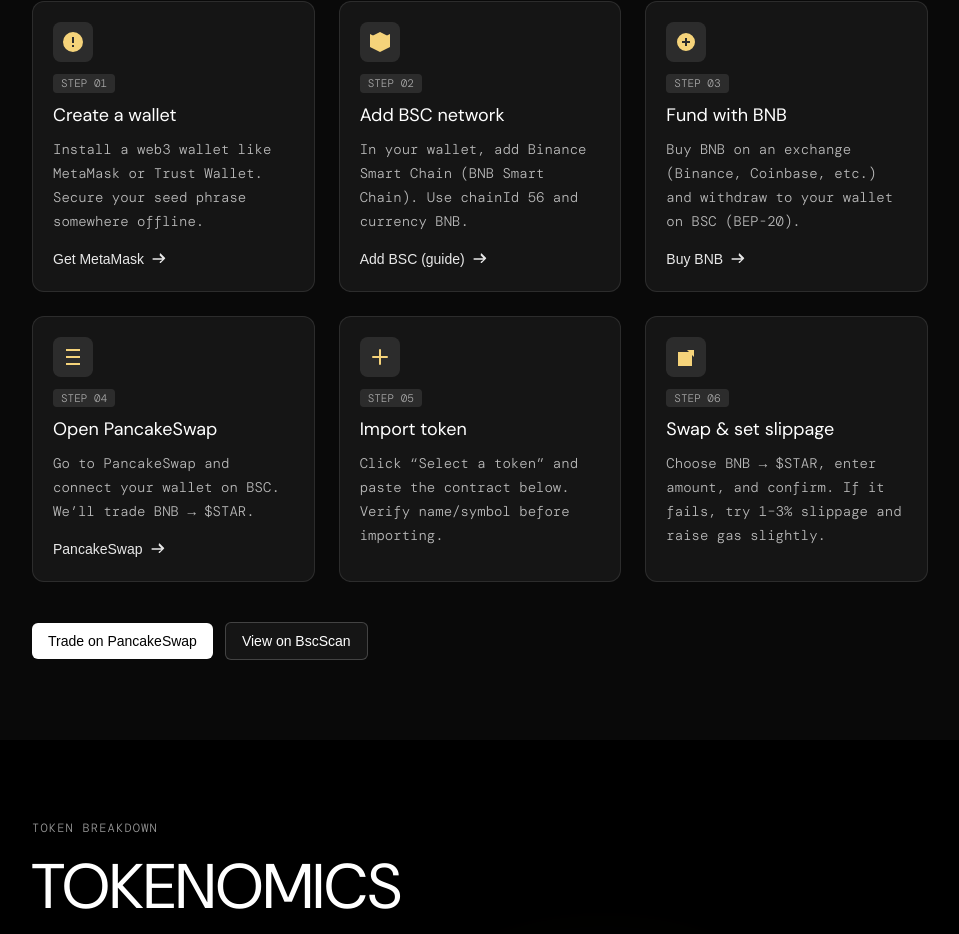
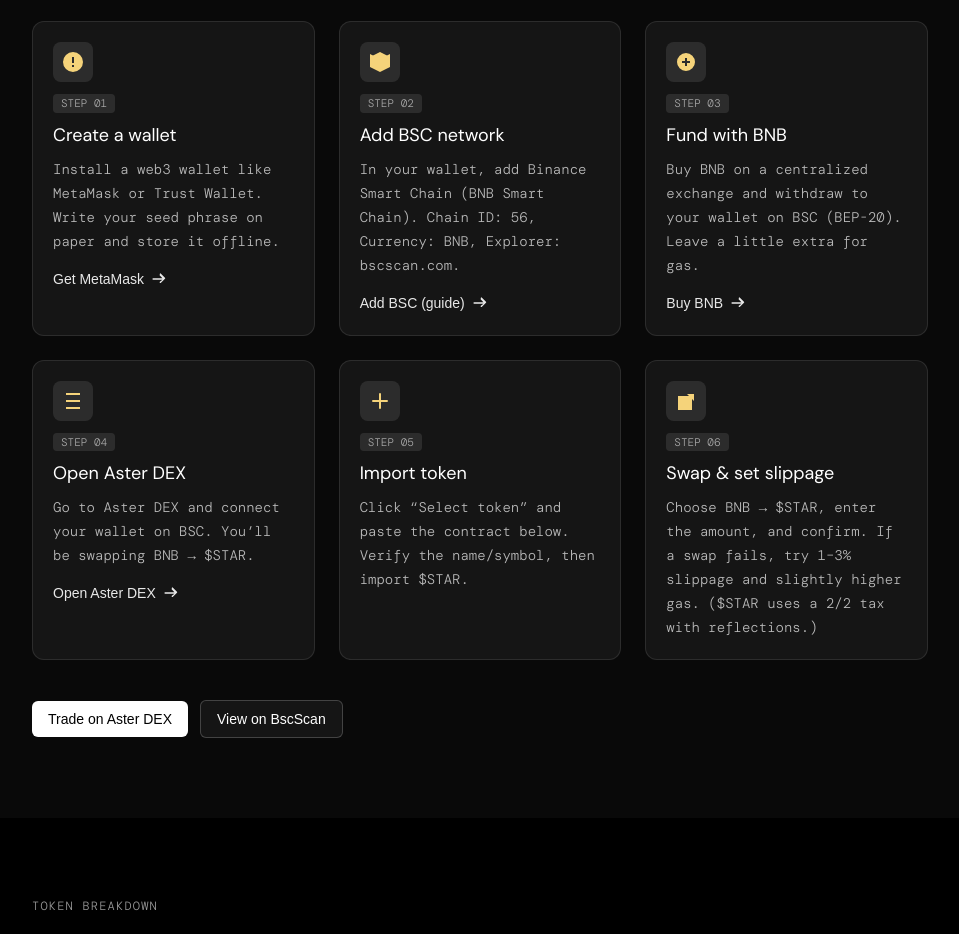
Before and after one commit to jakia12/astarboy, a Next.js app: page / in a window 1280 px wide. Shown: the part 2932-3866 px from the top of the page, without its empty margins (160-1119 px from the left). Built offline with nearby package versions, Linux system fonts and the light colour scheme.

Commit message:
some text removed

```diff
--- a/app/components/HowToBuy.jsx
+++ b/app/components/HowToBuy.jsx
@@ -8,7 +8,7 @@
 const steps = [
   {
     title: "Create a wallet",
-    desc: "Install a web3 wallet like MetaMask or Trust Wallet. Secure your seed phrase somewhere offline.",
+    desc: "Install a web3 wallet like MetaMask or Trust Wallet. Write your seed phrase on paper and store it offline.",
     cta: { label: "Get MetaMask", href: "https://metamask.io/" },
     icon: (
       <svg viewBox="0 0 24 24" className="h-6 w-6" fill="currentColor">
@@ -18,7 +18,7 @@
   },
   {
     title: "Add BSC network",
-    desc: "In your wallet, add Binance Smart Chain (BNB Smart Chain). Use chainId 56 and currency BNB.",
+    desc: "In your wallet, add Binance Smart Chain (BNB Smart Chain). Chain ID: 56, Currency: BNB, Explorer: bscscan.com.",
     cta: {
       label: "Add BSC (guide)",
       href: "https://academy.binance.com/en/articles/connecting-metamask-to-binance-smart-chain",
@@ -31,7 +31,7 @@
   },
   {
     title: "Fund with BNB",
-    desc: "Buy BNB on an exchange (Binance, Coinbase, etc.) and withdraw to your wallet on BSC (BEP-20).",
+    desc: "Buy BNB on a centralized exchange and withdraw to your wallet on BSC (BEP-20). Leave a little extra for gas.",
     cta: { label: "Buy BNB", href: "https://www.binance.com" },
     icon: (
       <svg viewBox="0 0 24 24" className="h-6 w-6" fill="currentColor">
@@ -40,9 +40,9 @@
     ),
   },
   {
-    title: "Open PancakeSwap",
-    desc: "Go to PancakeSwap and connect your wallet on BSC. We’ll trade BNB → $STAR.",
-    cta: { label: "PancakeSwap", href: "https://pancakeswap.finance/swap" },
+    title: "Open Aster DEX",
+    desc: "Go to Aster DEX and connect your wallet on BSC. You’ll be swapping BNB → $STAR.",
+    cta: { label: "Open Aster DEX", href: "#" }, // ← replace with official link when ready
     icon: (
       <svg viewBox="0 0 24 24" className="h-6 w-6" fill="currentColor">
         <path d="M5 4h14v2H5zM5 11h14v2H5zM5 18h14v2H5z" />
@@ -51,7 +51,7 @@
   },
   {
     title: "Import token",
-    desc: "Click “Select a token” and paste the contract below. Verify name/symbol before importing.",
+    desc: "Click “Select token” and paste the contract below. Verify the name/symbol, then import $STAR.",
     cta: null,
     icon: (
       <svg viewBox="0 0 24 24" className="h-6 w-6" fill="currentColor">
@@ -66,7 +66,7 @@
   },
   {
     title: "Swap & set slippage",
-    desc: "Choose BNB → $STAR, enter amount, and confirm. If it fails, try 1–3% slippage and raise gas slightly.",
+    desc: "Choose BNB → $STAR, enter the amount, and confirm. If a swap fails, try 1–3% slippage and slightly higher gas. ($STAR uses a 2/2 tax with reflections.)",
     cta: null,
     icon: (
       <svg viewBox="0 0 24 24" className="h-6 w-6" fill="currentColor">
@@ -98,11 +98,12 @@
               Guide
             </p>
             <h2 className="mt-1 lg:text-[63px] font-semibold text-[43px] dSans uppercase">
-              How to buy on BSC
+              How to buy $STAR on BSC
             </h2>
             <p className="mt-3 max-w-2xl text-sm text-white/70 dMono-light">
               Follow these steps to purchase{" "}
-              <span className="text-white">$STAR</span> on Binance Smart Chain.
+              <span className="text-white">$STAR</span> on Binance Smart Chain
+              using Aster DEX.
             </p>
           </div>
 
@@ -170,11 +171,11 @@
         {/* Quick buttons */}
         <div className="mt-10 flex flex-wrap items-center gap-3">
           <Link
-            href="https://pancakeswap.finance/swap"
+            href="#"
             target="_blank"
             className="inline-flex items-center gap-2 rounded-md bg-white px-4 py-2 text-sm font-medium text-black hover:bg-white/90"
           >
-            Trade on PancakeSwap
+            Trade on Aster DEX
           </Link>
           <Link
             href={`https://bscscan.com/token/${CONTRACT}`}
```
